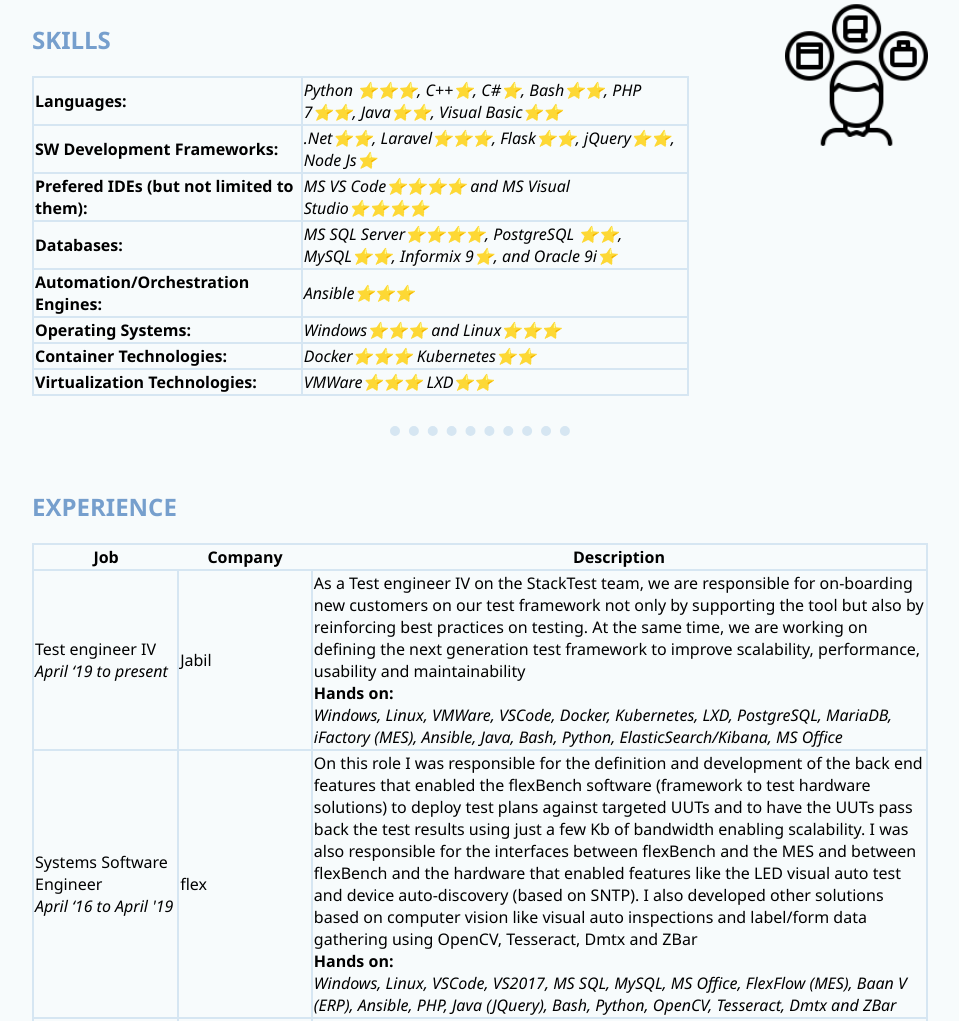
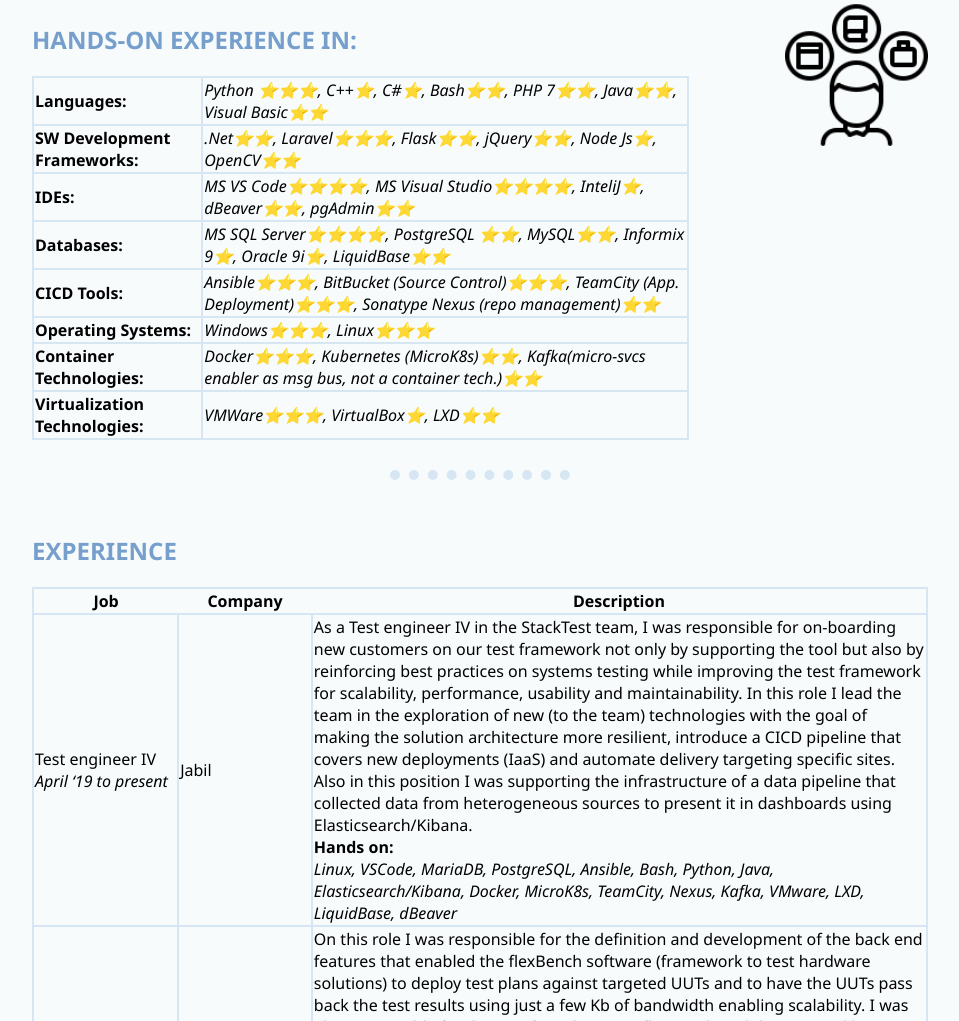
Before and after one commit to pacoruelas/CV, a plain HTML site: page index.html in a window 1280 px wide. Shown: the part 1000-2021 px from the top of the page, without its empty margins (160-1119 px from the left). Drawn offline with Linux system fonts and the light colour scheme.

Commit message:
updated description on latest role and updated skills for hands on experience

```diff
--- a/index.html
+++ b/index.html
@@ -34,7 +34,7 @@
         <img class="left-img" src="imgs\001-purpose.png" alt="purpose icon">
         <h2>OBJECTIVE</h2>
         <ul>
-            <li>My objective as a software engineer is to empower businesses to achieve their goals by levering its knowledge and information on the most advanced software technologies regarding organization size and resources</li>
+            <li>My objective as a software engineer is to empower businesses to achieve their goals by leveraging their knowledge and data on the most advanced software technologies regarding organization size and resources</li>
         </ul>
         <br><br>
         <hr><br>
@@ -70,7 +70,7 @@
         <br>
         <hr><br>
         <img class="right-img" src="imgs\005-skills.png" alt="skills icon">
-        <h2>SKILLS</h2>
+        <h2>HANDS-ON EXPERIENCE IN:</h2>
         <table>
             <tbody>
                 <tr>
@@ -79,31 +79,31 @@
                 </tr>
                 <tr>
                     <td><strong>SW Development Frameworks: </strong></td>
-                    <td><em>.Net⭐⭐, Laravel⭐⭐⭐, Flask⭐⭐, jQuery⭐⭐, Node Js⭐</em></td>
+                    <td><em>.Net⭐⭐, Laravel⭐⭐⭐, Flask⭐⭐, jQuery⭐⭐, Node Js⭐, OpenCV⭐⭐</em></td>
                 </tr>
                 <tr>
-                    <td><strong>Prefered IDEs (but not limited to them): </strong></td>
-                    <td><em>MS VS Code⭐⭐⭐⭐ and MS Visual Studio⭐⭐⭐⭐</em></td>
+                    <td><strong>IDEs: </strong></td>
+                    <td><em>MS VS Code⭐⭐⭐⭐, MS Visual Studio⭐⭐⭐⭐, InteliJ⭐, dBeaver⭐⭐, pgAdmin⭐⭐</em></td>
                 </tr>
                 <tr>
                     <td><strong>Databases: </strong></td>
-                    <td><em>MS SQL Server⭐⭐⭐⭐, PostgreSQL ⭐⭐, MySQL⭐⭐, Informix 9⭐, and Oracle 9i⭐</em></td>
+                    <td><em>MS SQL Server⭐⭐⭐⭐, PostgreSQL ⭐⭐, MySQL⭐⭐, Informix 9⭐, Oracle 9i⭐, LiquidBase⭐⭐</em></td>
                 </tr>
                 <tr>
-                    <td><strong>Automation/Orchestration Engines: </strong></td>
-                    <td><em>Ansible⭐⭐⭐</em></td>
+                    <td><strong>CICD Tools: </strong></td>
+                    <td><em>Ansible⭐⭐⭐, BitBucket (Source Control)⭐⭐⭐, TeamCity (App. Deployment)⭐⭐⭐, Sonatype Nexus (repo management)⭐⭐</em></td>
                 </tr>
                 <tr>
                     <td><strong>Operating Systems: </strong></td>
-                    <td><em>Windows⭐⭐⭐ and Linux⭐⭐⭐</em></td>
+                    <td><em>Windows⭐⭐⭐, Linux⭐⭐⭐</em></td>
                 </tr>
                 <tr>
                     <td><strong>Container Technologies: </strong></td>
-                    <td><em>Docker⭐⭐⭐ Kubernetes⭐⭐ </em></td>
+                    <td><em>Docker⭐⭐⭐, Kubernetes (MicroK8s)⭐⭐, Kafka(micro-svcs enabler as msg bus, not a container tech.)⭐⭐</em></td>
                 </tr>
                 <tr>
                     <td><strong>Virtualization Technologies: </strong></td>
-                    <td><em>VMWare⭐⭐⭐ LXD⭐⭐</em></td>
+                    <td><em>VMWare⭐⭐⭐, VirtualBox⭐, LXD⭐⭐</em></td>
                 </tr>
             </tbody>
         </table>
@@ -121,12 +121,12 @@
                     <td>Test engineer IV <br><em>April ‘19 to present</em></td>
                     <td>Jabil</td>
                     <td>
-                        As a Test engineer IV on the StackTest team, we are responsible for on-boarding new customers on our test framework not only by supporting the tool but also by reinforcing best practices on testing. At the same time, we are working on defining the next generation test framework to improve scalability, performance, usability and maintainability
+                        As a Test engineer IV in the StackTest team, I was responsible for on-boarding new customers on our test framework not only by supporting the tool but also by reinforcing best practices on systems testing while improving the test framework for scalability, performance, usability and maintainability. In this role I lead the team in the exploration of new (to the team) technologies with the goal of making the solution architecture more resilient, introduce a CICD pipeline that covers new deployments (IaaS) and automate delivery targeting specific sites. Also in this position I was supporting  the infrastructure of a data pipeline that collected data from heterogeneous sources to present it in dashboards using Elasticsearch/Kibana.
                         <br>
                         <strong>Hands on:</strong>
                         <br>
                         <em>
-                            Windows, Linux, VMWare, VSCode, Docker, Kubernetes, LXD, PostgreSQL, MariaDB, iFactory (MES), Ansible, Java, Bash, Python, ElasticSearch/Kibana, MS Office
+                            Linux, VSCode, MariaDB, PostgreSQL, Ansible, Bash, Python, Java, Elasticsearch/Kibana, Docker, MicroK8s, TeamCity, Nexus, Kafka, VMware, LXD, LiquidBase, dBeaver
                         </em>
                     </td>
                 </tr>
```
